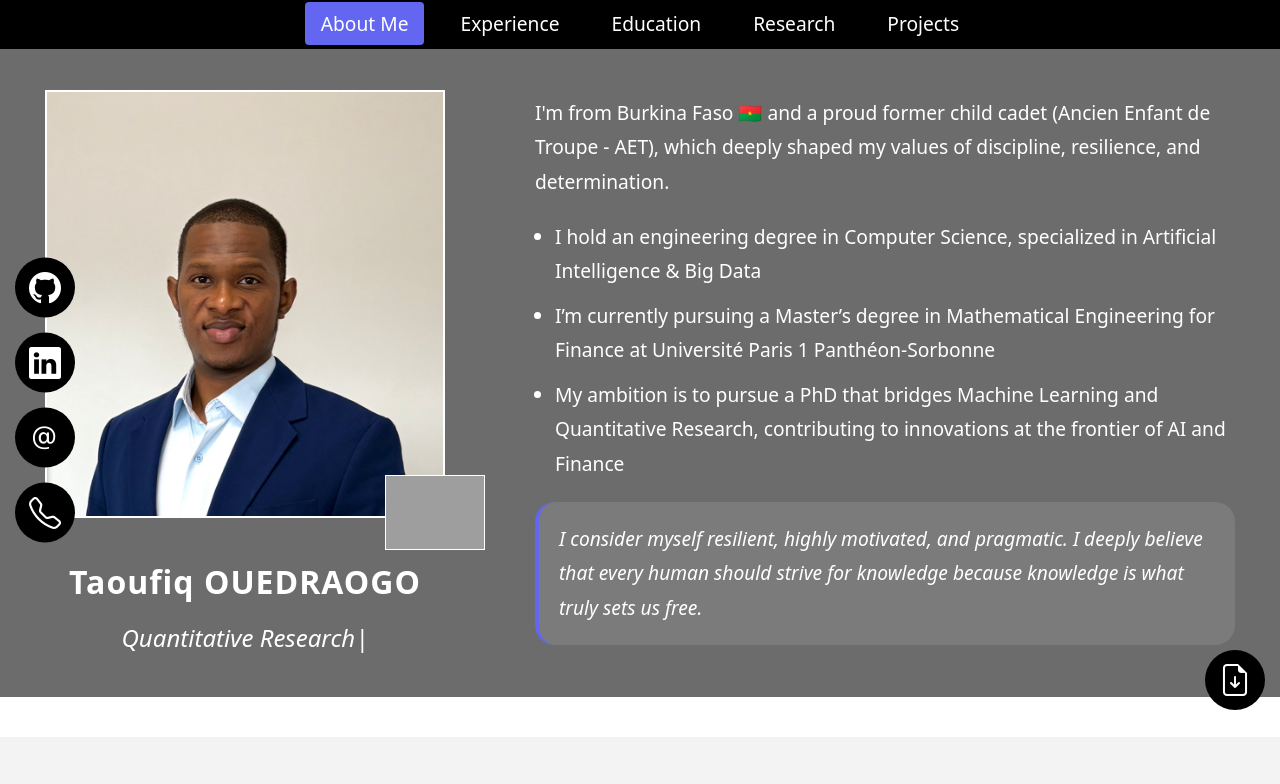
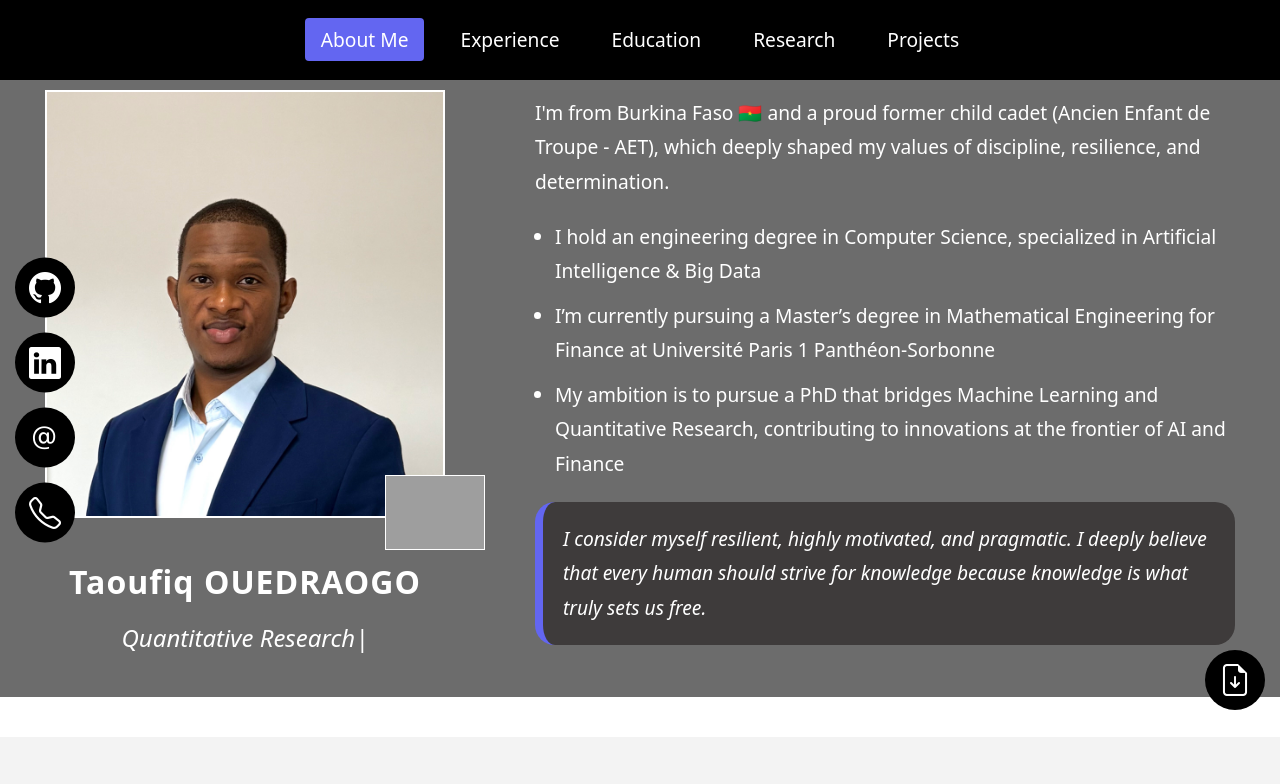
Before and after one commit to Taoufiq-Ouedraogo/my-web-portfolio, a plain HTML site: page index.html in a window 1280 px wide. Shown: the top 784 px of the page. Drawn offline with Linux system fonts and the light colour scheme; grey boxes are pictures that could not be loaded.

Commit message:
main version 1 new

```diff
--- a/assets/css/about.css
+++ b/assets/css/about.css
@@ -86,8 +86,8 @@
   margin: 20px 0;
   padding: 20px;
   border-radius: 20px;
-  background-color: rgba(255, 255, 255, 0.1); /* Slightly transparent background */
-  border-left: 4px solid var(--color2); /* Accent border */
+  background-color: rgb(62, 59, 59); /* Slightly transparent background */
+  border-left: 8px solid var(--color2); /* Accent border */
   font-style: italic;
 }
 
--- a/assets/css/menu.css
+++ b/assets/css/menu.css
@@ -16,6 +16,7 @@
   left: 0;
   width: 100%; /* Full width */
   z-index: 1000; /* Ensure it stays above other elements */
+  height: 10%;
 }
 
 .menu-list {
```
